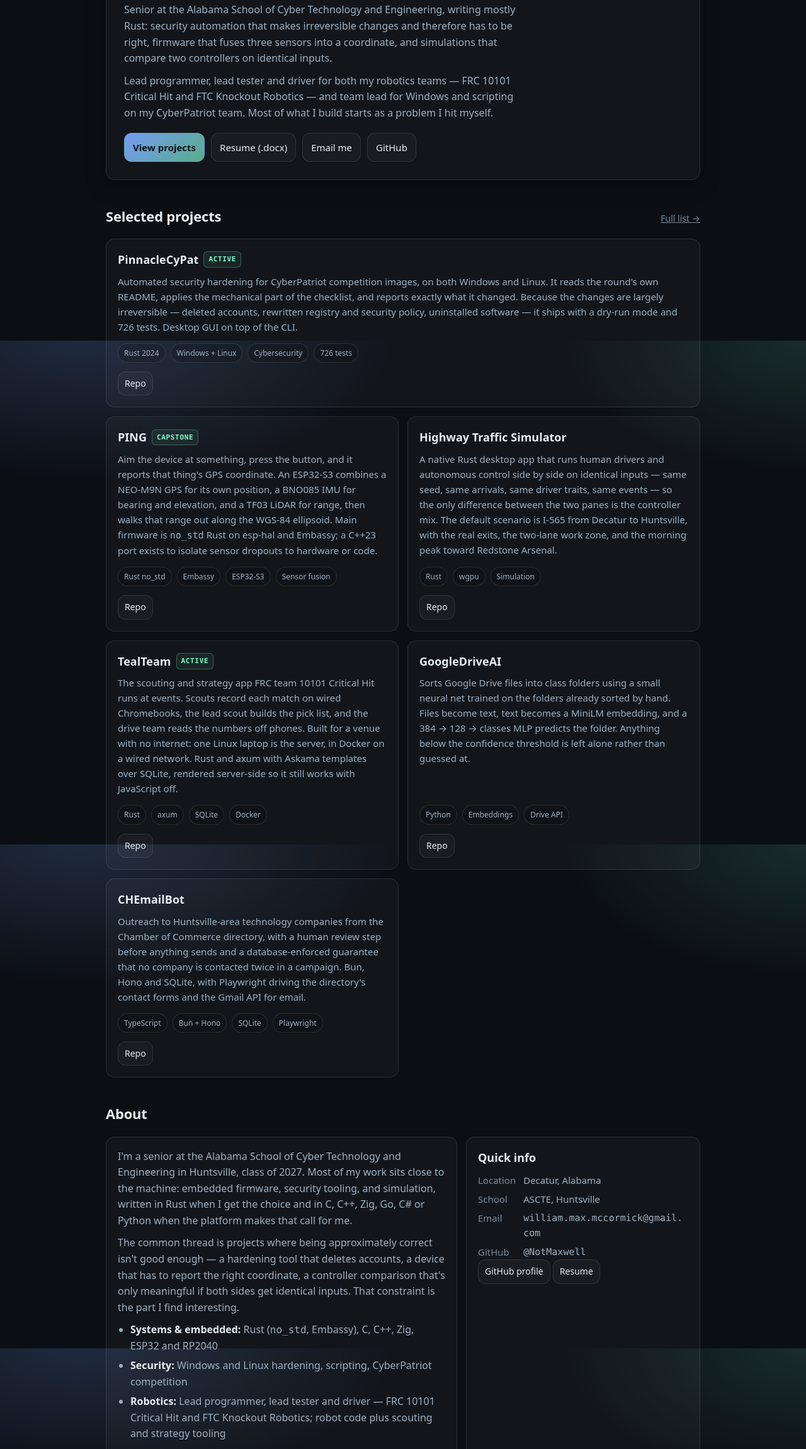
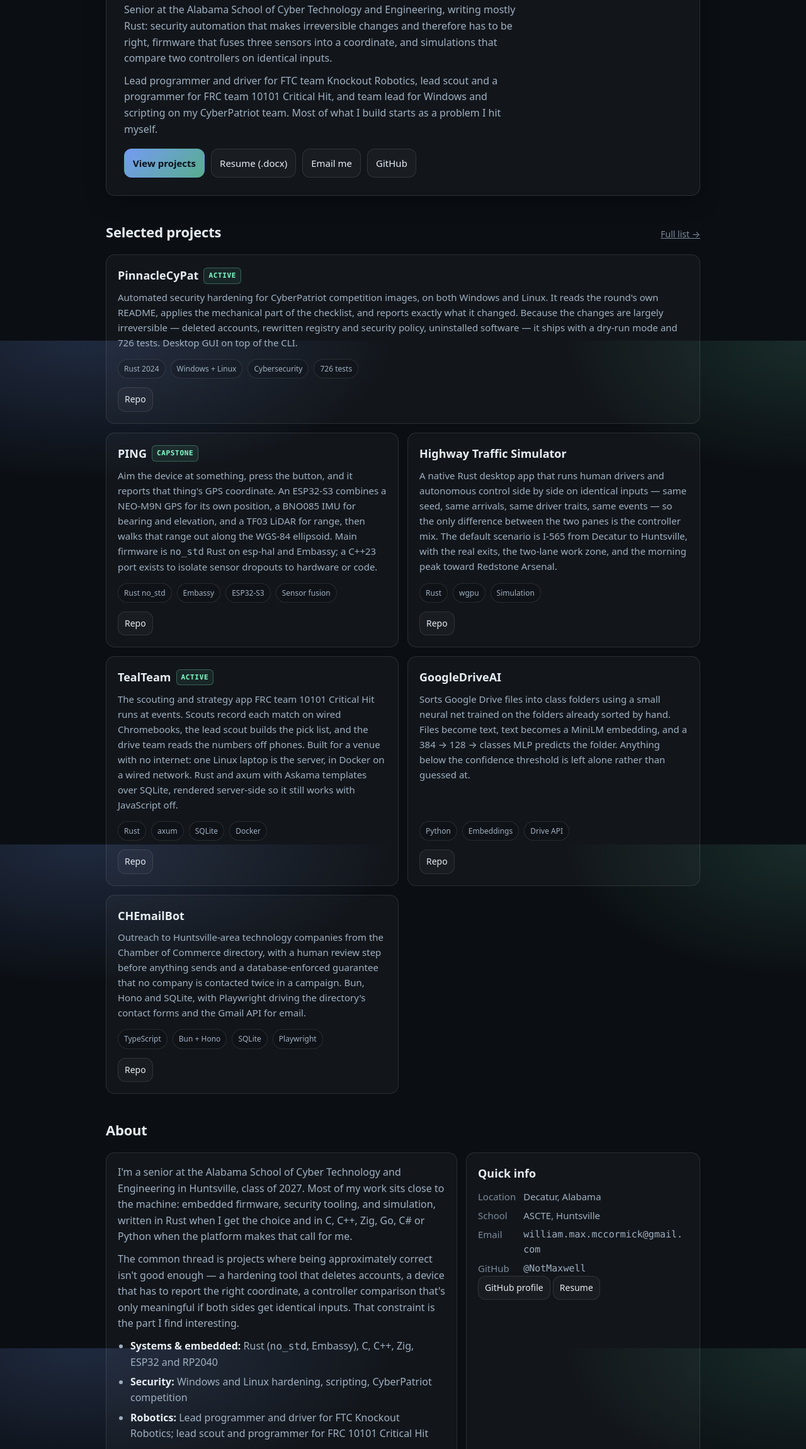
Before and after one commit to NotMaxwell/notmaxwell.github.io, a plain HTML site: page index.html in a window 1280 px wide. Shown: the part 259-2560 px from the top of the page at 63% size. Drawn offline with Linux system fonts and the light colour scheme.

Commit message:
Correct the robotics roles per team
FTC Knockout Robotics: lead programmer and driver.
FRC 10101 Critical Hit: lead scout and a programmer.

Drops the inherited 'lead tester' title, which applied to neither.

Co-Authored-By: Claude Opus 5 (1M context) <noreply@anthropic.com>

```diff
--- a/index.html
+++ b/index.html
@@ -46,8 +46,8 @@
           controllers on identical inputs.
         </p>
         <p class="sub">
-          Lead programmer, lead tester and driver for both my robotics teams — FRC 10101 Critical
-          Hit and FTC Knockout Robotics — and team lead for Windows and scripting on my CyberPatriot
+          Lead programmer and driver for FTC team Knockout Robotics, lead scout and a programmer
+          for FRC team 10101 Critical Hit, and team lead for Windows and scripting on my CyberPatriot
           team. Most of what I build starts as a problem I hit myself.
         </p>
         <div class="cta">
@@ -204,7 +204,7 @@
             <ul class="list">
               <li><strong>Systems &amp; embedded:</strong> Rust (<span class="mono">no_std</span>, Embassy), C, C++, Zig, ESP32 and RP2040</li>
               <li><strong>Security:</strong> Windows and Linux hardening, scripting, CyberPatriot competition</li>
-              <li><strong>Robotics:</strong> Lead programmer, lead tester and driver — FRC 10101 Critical Hit and FTC Knockout Robotics; robot code plus scouting and strategy tooling</li>
+              <li><strong>Robotics:</strong> Lead programmer and driver for FTC Knockout Robotics; lead scout and programmer for FRC 10101 Critical Hit</li>
               <li><strong>Web &amp; data:</strong> Go, TypeScript, HTMX, PostgreSQL, SQLite, Python</li>
             </ul>
           </div>
```
Also changed, not shown: projects/index.html (+4 -3 lines), 2 other files.
